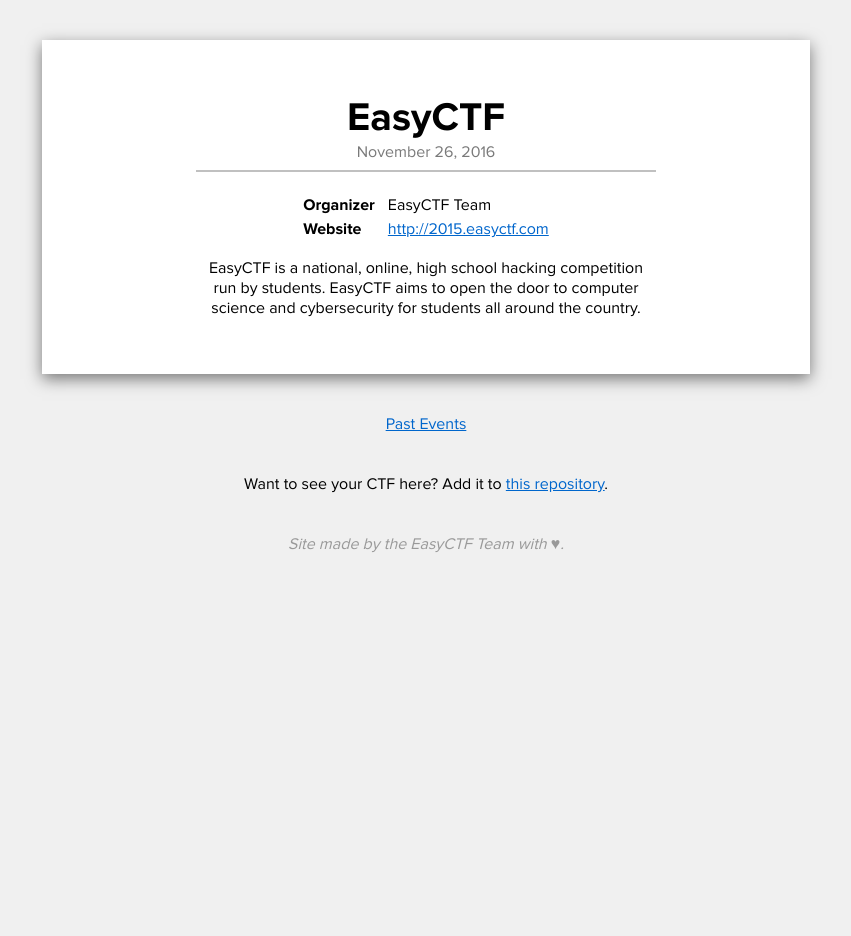
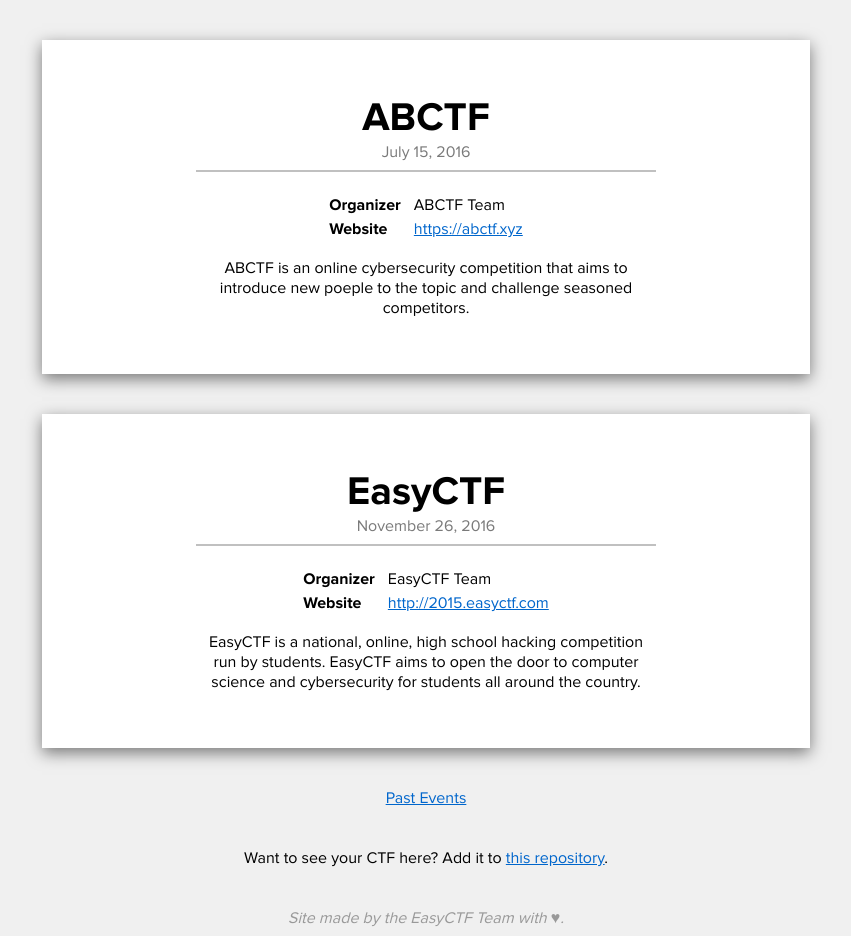
Before and after one commit to easyctf/calendar, a Jekyll site: the page built from index.html, in a window 1280 px wide. Shown: the whole page, without its empty margins (214-1065 px from the left). Built offline with Jekyll 4.4.1, drawn with Linux system fonts in a browser that asks for light colours; nearby versions of some CDN libraries; before the commit the page ends 900 px from its top, so only the background shows below that.

Commit message:
Added ABCTF

```diff
--- a/_data/events.yml
+++ b/_data/events.yml
@@ -42,6 +42,12 @@
   website: https://tjctf.org
   description: "A Capture the Flag cybersecurity competition for high school students, run by the Thomas Jefferson High School for Science and Technology's Computer Security Club."
 -
+  name: ABCTF
+  start_timestamp: 1468540800
+  organizer: ABCTF Team
+  website: https://abctf.xyz
+  description: "ABCTF is an online cybersecurity competition that aims to introduce new poeple to the topic and challenge seasoned competitors."
+-
   name: EasyCTF
   start_timestamp: 1480179600
   organizer: EasyCTF Team
```
